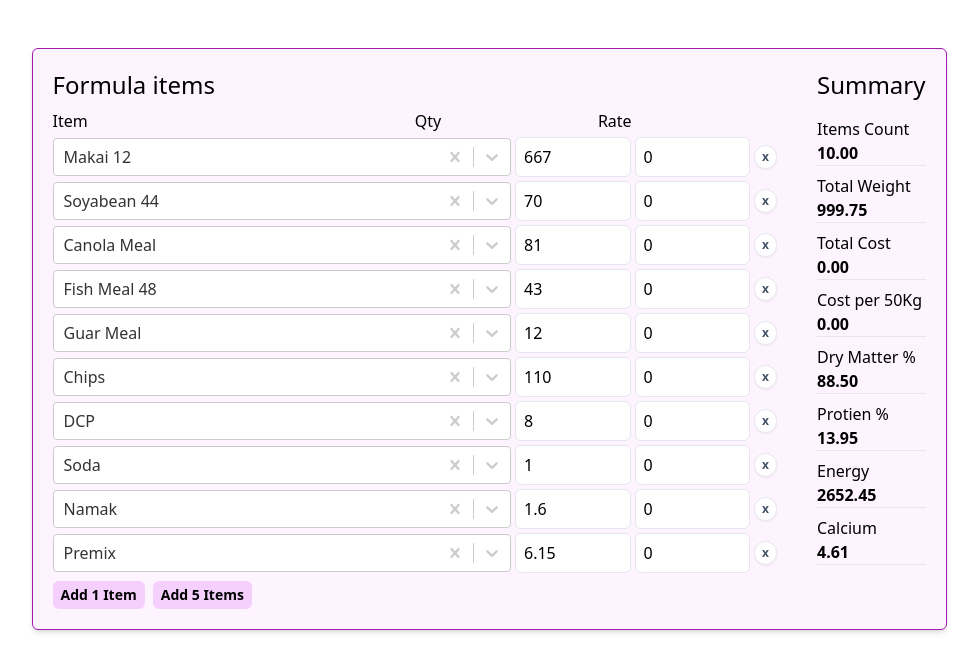
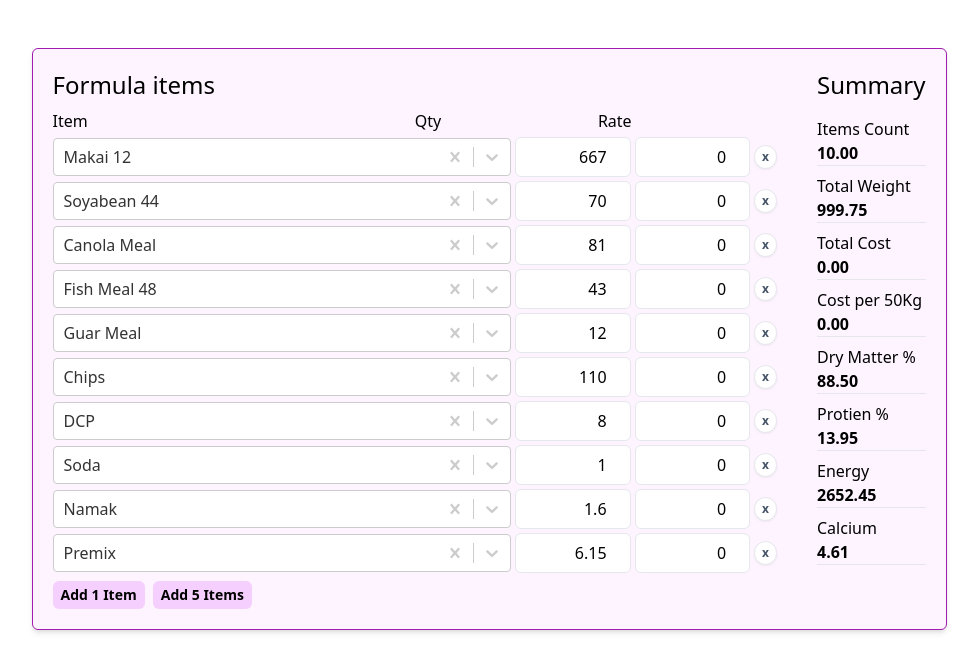
Before and after one commit to msafdaar/feed-energy-protien, a React (Vite) app: page / in a window 1280 px wide. Shown: the top 672 px of the page, without its empty margins (151-1129 px from the left). Built offline with nearby package versions, Linux system fonts and the light colour scheme.

Commit message:
fixed the bug in remover function

```diff
--- a/src/App.jsx
+++ b/src/App.jsx
@@ -449,7 +449,6 @@ function App() {
     setFormula(newState);
   }
   function addItem(num){
-    console.log(num)
     if(num === 1){
       setFormula(formula.concat([{}]));
     }else if (num === 5){
@@ -457,10 +456,11 @@ function App() {
     }
   }
   function removeItem(target){
-    console.log(target)
     let newState = formula.filter((value, index)=> {
       return index !== target
     })
+    console.log(formula)
+    console.log(newState)
     setFormula(newState);
   }
   return (
@@ -474,9 +474,9 @@ function App() {
     </div>
     {formula.map((item, index)=>{
       return <div className='flex gap-1 mb-1 items-center' key={index}>
-      <Select className='w-4/6' options={options} isClearable={true} defaultValue={item.item} onChange={(value) => changeHandler({value, index,inputType: "item"})} data-item-index={index} data-input-type = "item"></Select>
-      <input className='w-1/6 border h-10 rounded-md px-2' type='number' min="0" value={item.qty ? item.qty.toString() : 0} onChange={(value) => changeHandler({value: parseFloat(value.target.value)||0, index,inputType: "qty"})} ></input>
-      <input className='w-1/6 border h-10 rounded-md px-2' type='number' min="0" value={item.rate ? item.rate.toString() : 0} onChange={(value) => changeHandler({value: parseFloat(value.target.value)||0, index,inputType: "rate"})} ></input>
+      <Select className='w-4/6' options={options} isClearable={true} value={item.item || 0} onChange={(value) => changeHandler({value, index,inputType: "item"})}></Select>
+      <input className='w-1/6 border h-10 rounded-md px-2 text-right' type='number' min="0" value={item.qty ? item.qty.toString() : 0} onChange={(value) => changeHandler({value: parseFloat(value.target.value)||0, index,inputType: "qty"})} ></input>
+      <input className='w-1/6 border h-10 rounded-md px-2 text-right' type='number' min="0" value={item.rate ? item.rate.toString() : 0} onChange={(value) => changeHandler({value: parseFloat(value.target.value)||0, index,inputType: "rate"})} ></input>
       <button className='bg-white h-6 w-6 text-xs text-slate-600 font-bold active:ring hover:bg-slate-100 shadow-sm border rounded-full' onClick={()=>removeItem(index)}>x</button>
       </div>
     })}
--- a/src/Summary.jsx
+++ b/src/Summary.jsx
@@ -1,6 +1,5 @@
 function Summary({formula}) {
     let summaryArray = makeSummary(formula);
-    console.log(formula)
     return ( <div className='flex flex-wrap gap-y-2 sm:flex-col '>
     <h2 className='text-2xl mb-2 w-full'>Summary</h2>
     {summaryArray.map((item, index)=>{
```
